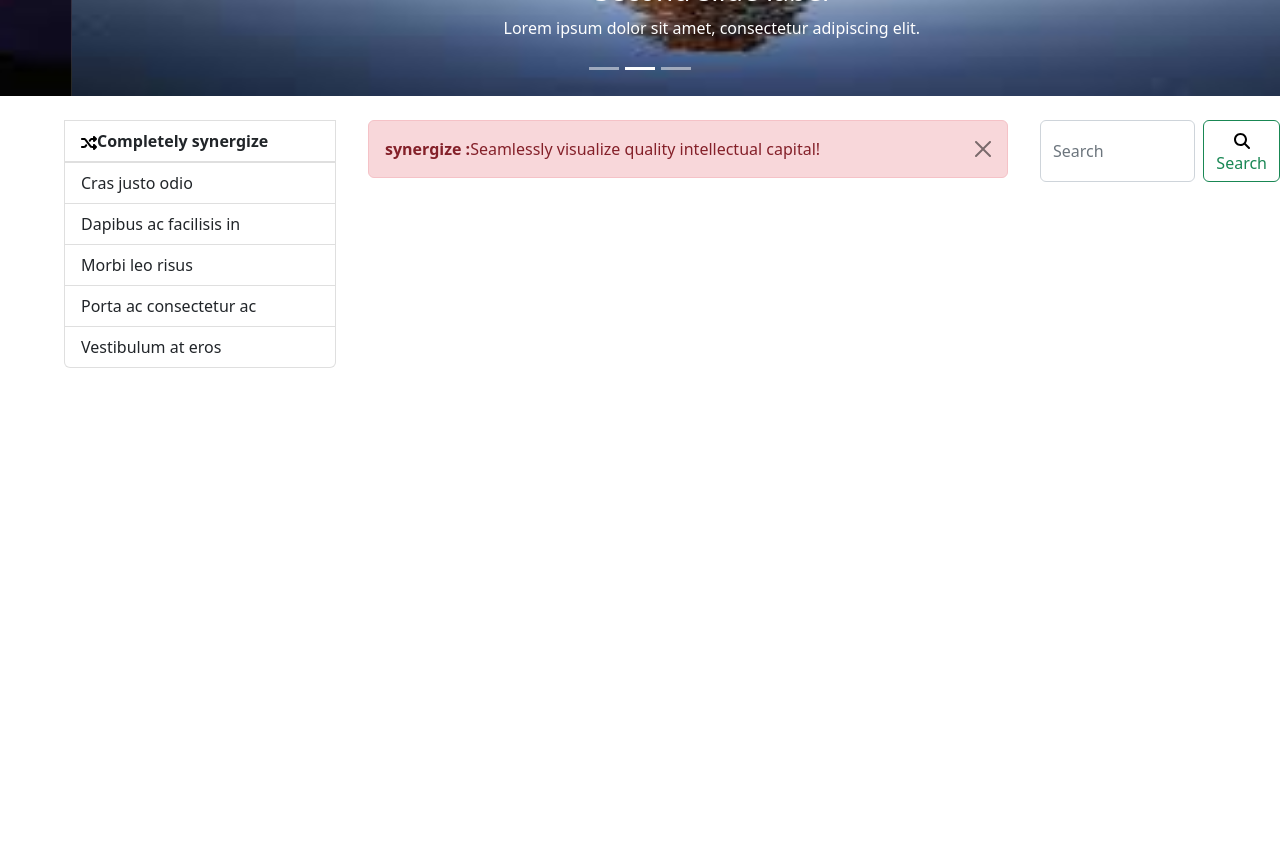
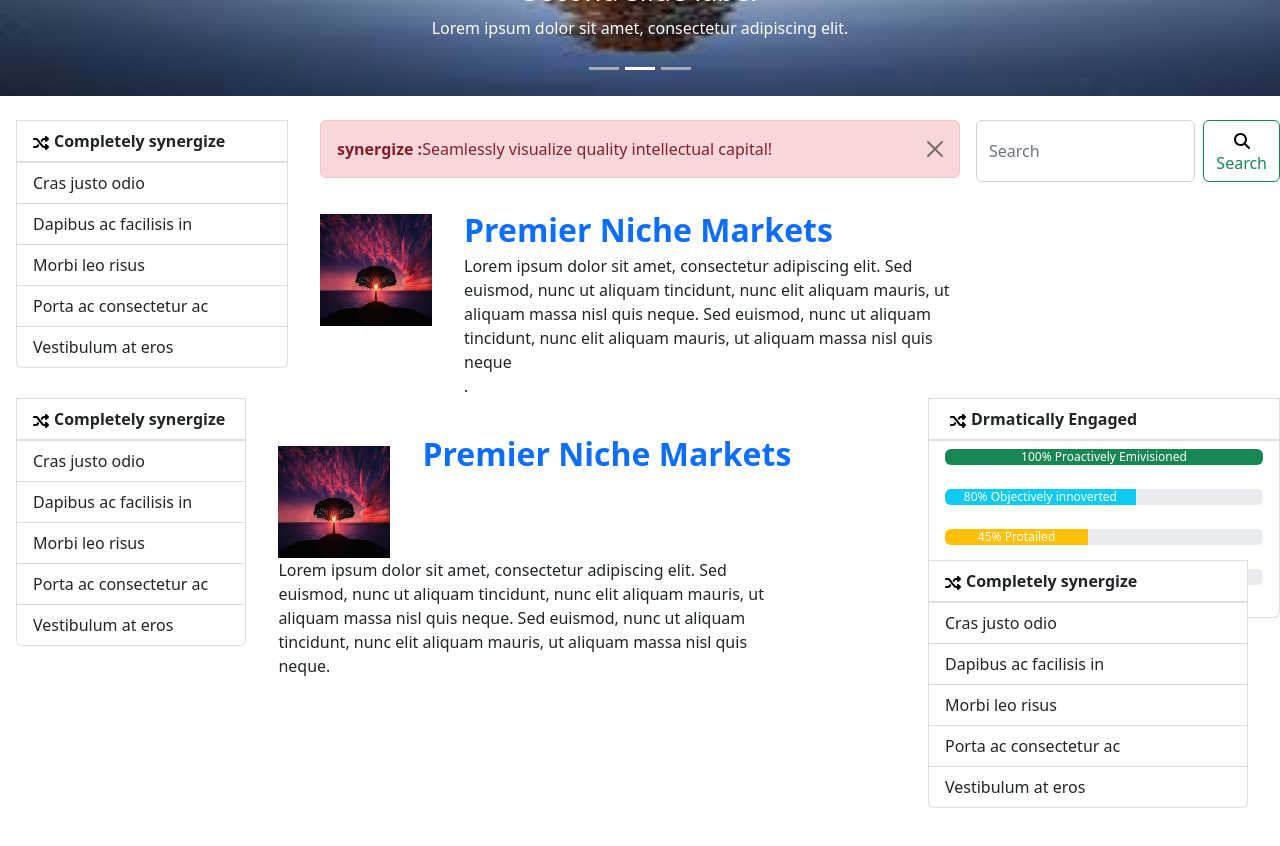
Before and after one commit to Shreyas0134/newreact, a React (Create React App) app: page / in a window 1280 px wide. Shown: the part 440-1286 px from the top of the page. Before the commit the page ends 808 px from the top, so only its background shows below. Built offline with nearby package versions, Linux system fonts and the light colour scheme.

Commit message:
updated login page and added a new page for the main page

```diff
--- a/src/App.js
+++ b/src/App.js
@@ -831,35 +831,18 @@
 // export default App;
 //////////////////////////////////////////////////////////////////////////////////////////////////////////////////////////////////////////////////
 
-// import React from "react";
 
-// import Login from "./React Project/Login";
-
-
-
-// const App = () => {
-//   return (
-//     <div>
-//       <Login />
-
-
-//     </div>
-//   );
-// };
-
-// export default App;
 
 //////////////////////////////////////////////////////////////////////////////////////////////////////////////////////////////////////////////////
 import React from 'react'
-
+// import Login from './React Project/Login';
 import MainPage from './React Project/MainPage';
 
 const App = () => {
   return (
     <div>
-
-
-       <MainPage/>
+    {/* <Login/> */}
+    <MainPage/>
 
     </div>
   )
--- a/src/React Project/MainPage.css
+++ b/src/React Project/MainPage.css
@@ -1,5 +1,6 @@
 body
 {
-   margin: 0;
-   padding: 0;
+    margin: 0;
+    padding: 0;
+    background-color: #f1f1f1;
 }
--- a/src/React Project/MainPage.js
+++ b/src/React Project/MainPage.js
@@ -1,5 +1,6 @@
+import "./MainPage.css";
+
 import { React, useState } from "react";
-
 import { Alert, Button } from "react-bootstrap";
 import { Container } from "react-bootstrap";
 import { Form } from "react-bootstrap";
@@ -14,8 +15,10 @@ import three from "../image/react.png";
 import { ListGroup } from "react-bootstrap";
 import four from "./shuffle-solid.svg";
 import five from "./magnifying-glass-solid.svg";
+import { ProgressBar } from "react-bootstrap";
 
-import "./MainPage.css";
+
+
 
 const MainPage = () => {
   const [show, setShow] = useState(true);
@@ -23,8 +26,7 @@ const MainPage = () => {
   if (show) {
     return (
       <div>
-
-            {/* Navigation bar */}
+        {/* /////////////////////////////////////////////// Navigation bar ////////////////////////////////////////////////////////////////// */}
 
         <Navbar bg="light" expand="lg" style={{ Color: "black" }}>
           <Container fluid>
@@ -73,9 +75,9 @@ const MainPage = () => {
           </Container>
         </Navbar>
 
-        {/* close of navigation bar */}
+        {/* ///////////////////////////////////////////// close of navigation bar ///////////////////////////////////////////////////////////// */}
 
-           {/* Slider starts here */}
+        {/* //////////////////////////////////////////////// Slider starts here //////////////////////////////////////////////////////////////// */}
         <Carousel>
           <Carousel.Item>
             <img
@@ -119,17 +121,22 @@ const MainPage = () => {
           </Carousel.Item>
         </Carousel>
         <br></br>
+
+        {/* ///////////////////////////////////////////////////////// Slider ends here ////////////////////////////////////////////////////////////// */}
+
+        {/* //////////////////////////////////////////////////////////// List group starts here //////////////////////////////////////////////////////// */}
         <ListGroup
           style={{
             float: "left",
-            marginLeft: "4rem",
+            marginTop: "0rem",
+            marginLeft: "1rem",
             height: "40%",
             width: "17rem",
           }}
         >
           <strong>
             <ListGroup.Item>
-              <img src={four} style={{ height: "1rem", width: "1rem" }} />
+              <img src={four} style={{ height: "1rem", width: "1rem", margin: '0 5px 0 0 ' }} />
               Completely synergize
             </ListGroup.Item>
           </strong>
@@ -140,30 +147,224 @@ const MainPage = () => {
           <ListGroup.Item>Vestibulum at eros</ListGroup.Item>
         </ListGroup>
 
-        {/* Slider ends here */}
+        {/* //////////////////////////////////////////// List group ends here///////////////////////////////////////////////////////////// */}
 
-        {/* Alert bar starts here */}
+        {/* ////////////////////////////////////////////// Alert bar starts here////////////////////////////////////////////////////// */}
 
-        <Alert variant="danger" onClose={() => setShow(false)} dismissible style={{margin:'0rem 2rem 0rem 2rem',width:'50%',float:'left'}} >
+        <Alert
+          variant="danger"
+          onClose={() => setShow(false)}
+          dismissible
+          style={{ margin: "0rem 1rem 0rem 2rem", width: "50%", float: "left" }}
+        >
           <span>
             <b>synergize :</b>Seamlessly visualize quality intellectual capital!
           </span>
-          </Alert>
+        </Alert>
+        {/* ////////////////////////////////////////////// Alert bar Ends here////////////////////////////////////////////////////// */}
+
+        {/* ////////////////////////////////////////////////////// Search bar starts here ////////////////////////////////////////////////////////  */}
+
+        <Form className="d-flex" style={{ display: "flex" }}>
+          <Form.Control
+            type="search"
+            placeholder="Search"
+            className="me-2"
+            aria-label="Search"
+          />
+          <Button variant="outline-success">
+            <img src={five} style={{ height: "1rem", width: "1rem" }} /> Search
+          </Button>
+        </Form>
+
+        {/* ///////////////////////////////////////////////// Search bar ends here ////////////////////////////////////////////////////////   */}
+
+        {/* ///////////////////////////////////////////////// News box starts here ////////////////////////////////////////////////////////    */}
+
+        <Container style={{ width: 'auto' }}>
+          <img
+            src={one}
+            style={{
+              height: "7rem",
+              width: "7rem",
+              margin: "2rem 0rem 0rem 2rem",
+              float: "left",
+            }}
+          />
+          <a
+            href="#"
+            style={{
+              textDecoration: "none",
+              margin: "1.5rem 0rem 0rem 2rem",
+              float: "left",
+              fontSize: "2rem",
+              width: 'auto',
+            }}
+          >
+            <strong>Premier Niche Markets</strong></a>
+          <span style={{ width: '45%', float: 'left', margin: '0 0 0 2rem' }}> Lorem ipsum dolor sit amet, consectetur adipiscing elit. Sed euismod,
+            nunc ut aliquam tincidunt, nunc elit aliquam mauris, ut aliquam massa
+            nisl quis neque. Sed euismod, nunc ut aliquam tincidunt, nunc elit
+            aliquam mauris, ut aliquam massa nisl quis neque<br></br>.</span>
 
 
 
-        {/* Alert Bar ends here */}
+        </Container>
 
-        {/* Search bar starts here */}
-        <Form className="d-flex">
-            <Form.Control
-              type="search"
-              placeholder="Search"
-              className="me-2"
-              aria-label="Search"
+        {/* /////////////////////////////////////////////////// news box ends here  ////////////////////////////////////////////////////////  */}
+
+        {/* /////////////////////////////////////////////////// Progress bar box starts here /////////////////////////////////////////////// */}
+
+        <ListGroup
+          style={{
+
+            float: "Right",
+            width: "27.5%",
+            height: "30rem",
+          }}
+        >
+          <strong>
+            <ListGroup.Item>
+              <img src={four} style={{ height: "1rem", width: "1rem", margin: '0 5px  0' }} />
+              Drmatically Engaged
+            </ListGroup.Item>
+          </strong>
+          <ListGroup.Item>
+            <ProgressBar
+              variant="success"
+              now={100}
+              label={"100% Proactively Emivisioned"}
             />
-            <Button variant="outline-success"><img src={five} style={{ height: "1rem", width: "1rem" }} />  Search</Button>
-            </Form>
+            <br></br>
+            <ProgressBar
+              variant="info"
+              now={60}
+              label={"80% Objectively innoverted"}
+            />
+            <br></br>
+            <ProgressBar variant="warning" now={45} label={"45% Protailed"} />
+            <br></br>
+            <ProgressBar variant="danger" now={35} label={"35% Done"} />
+            <br></br>
+          </ListGroup.Item>
+        </ListGroup>
+
+        {/* /////////////////////////////////////////////////// Progress bar box ends here /////////////////////////////////////////////// */}
+
+        {/* /////////////////////////////////////////////////// 2nd List group starts here /////////////////////////////////////////////// */}
+        <ListGroup
+          style={{
+            margin: "0rem 0rem 0rem 1rem",
+            width: '18%',
+            float: 'left'
+
+
+          }}
+        >
+          <strong>
+            <ListGroup.Item>
+              <img src={four} style={{ height: "1rem", width: "1rem", margin: '0 5px 0 0 ' }} />
+              Completely synergize
+            </ListGroup.Item>
+          </strong>
+          <ListGroup.Item>Cras justo odio</ListGroup.Item>
+          <ListGroup.Item>Dapibus ac facilisis in</ListGroup.Item>
+          <ListGroup.Item>Morbi leo risus</ListGroup.Item>
+          <ListGroup.Item>Porta ac consectetur ac</ListGroup.Item>
+          <ListGroup.Item>Vestibulum at eros</ListGroup.Item>
+        </ListGroup>
+
+        {/* /////////////////////////////////////////////////// 2nd List group ends here /////////////////////////////////////////////// */}
+
+        {/* /////////////////////////////////////////////////// 2nd news box starts here /////////////////////////////////////////////// */}
+
+
+        <div style={{ width: 'auto' }}>
+          <Container style={{ width: 'auto' }}>
+            <img
+              src={one}
+              style={{
+                height: "7rem",
+                width: "7rem",
+                margin: "3rem 0rem 0rem 2rem",
+                float: "left",
+              }}
+            />
+            <a
+              href="#"
+              style={{
+                textDecoration: "none",
+                margin: "2rem 0rem 0rem 2rem",
+                float: "left",
+                fontSize: "2rem",
+                width: 'auto',
+              }}
+            >
+              <strong>Premier Niche Markets</strong></a>
+            <span style={{ width: '45%', float: 'left', margin: '0 2rem 0 2rem' }}> Lorem ipsum dolor sit amet, consectetur adipiscing elit. Sed euismod,
+              nunc ut aliquam tincidunt, nunc elit aliquam mauris, ut aliquam massa
+              nisl quis neque. Sed euismod, nunc ut aliquam tincidunt, nunc elit
+              aliquam mauris, ut aliquam massa nisl quis neque.</span>
+              </Container>
+
+              <ListGroup
+          style={{
+            margin: "0rem 0rem 0rem 0rem",
+            width: '25%',
+           float: 'right',
+           position: 'absolute',
+           left:'72.5%',
+           top:'125%'
+
+
+
+
+
+
+          }}
+        >
+          <strong>
+            <ListGroup.Item>
+              <img src={four} style={{ height: "1rem", width: "1rem", margin: '0 5px 0 0 ' }} />
+              Completely synergize
+            </ListGroup.Item>
+          </strong>
+          <ListGroup.Item>Cras justo odio</ListGroup.Item>
+          <ListGroup.Item>Dapibus ac facilisis in</ListGroup.Item>
+          <ListGroup.Item>Morbi leo risus</ListGroup.Item>
+          <ListGroup.Item>Porta ac consectetur ac</ListGroup.Item>
+          <ListGroup.Item>Vestibulum at eros</ListGroup.Item>
+        </ListGroup>
+
+
+        </div>
+
+        {/* /////////////////////////////////////////////////// 2nd news box ends here /////////////////////////////////////////////// */}
+
+
+
+
+
+
+
+
+
+
+
+
+
+
+
+
+
+
+
+
+
+
+
+
+
 
       </div>
     );
```
Also changed, not shown: src/React Project/Login.js (+12 -5 lines), src/React Project/login.css (line endings or trailing spaces), 1 other file (tests, documents, lock files or other folders).
